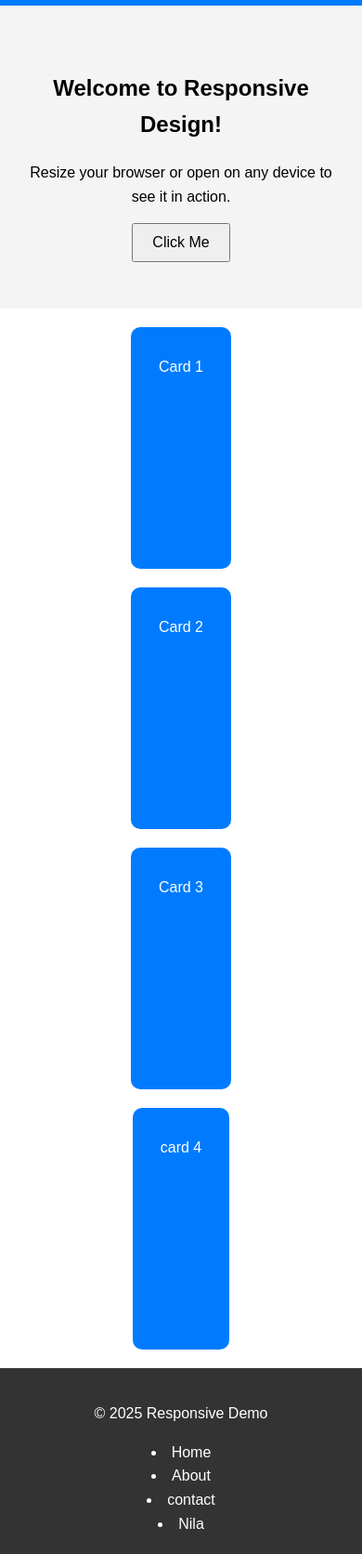
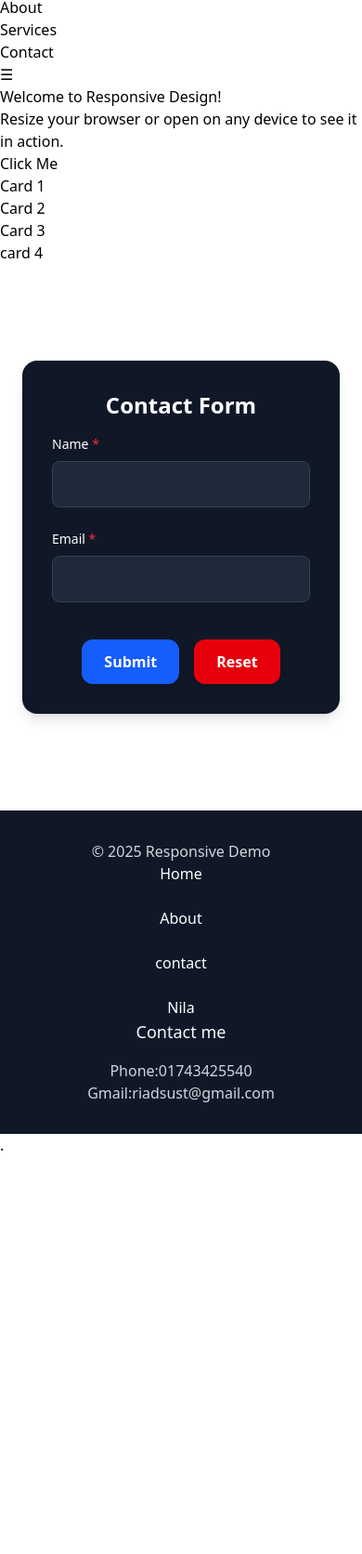
Before and after one commit to Riad928/test2, a plain HTML site: page index.html in a window 390 px wide. Shown: the part 52-1724 px from the top of the page at 93% size. After the commit the page ends 1296 px from the top, so only its background shows below. Drawn offline with nearby package versions, Linux system fonts and the light colour scheme.

Commit message:
change commit

```diff
--- a/index.html
+++ b/index.html
@@ -5,7 +5,7 @@
     <meta charset="UTF-8">
     <meta name="viewport" content="width=device-width, initial-scale=1.0">
     <title>Responsive Demo</title>
-    <link rel="stylesheet" href="style.css">
+    <script src="https://cdn.jsdelivr.net/npm/@tailwindcss/browser@4"></script>
 </head>
 
 <body>
@@ -37,21 +37,72 @@
             <div class="card">card 4</div>
         </section>
     </main>
+        <section class="bg-white mt-10 py-16">
+            <div class="max-w-xl mx-auto px-6">
+                <form class="bg-gray-900 text-white p-8 rounded-2xl shadow-lg space-y-6">
 
-    <footer class="footer">
-        <p>&copy; 2025 Responsive Demo</p>
-        <div>
-            <li><a href="#">Home</a></li>
-            <li><a href="#">About</a></li>
-            <li><a href="#">contact</a></li>
-            <li><a href="#">Nila</a></li>
+                    <h2 class="text-2xl font-semibold text-center mb-4">Contact Form</h2>
 
+                    <!-- Name -->
+                    <div class="flex flex-col space-y-2">
+                        <label for="name" class="text-sm font-medium">Name <span class="text-red-500">*</span></label>
+                        <input type="text" id="name"
+                            class="px-4 py-3 rounded-lg bg-gray-800 border border-gray-700 focus:border-blue-500 focus:ring-2 focus:ring-blue-500 outline-none transition"
+                            required>
+                    </div>
 
+                    <!-- Email -->
+                    <div class="flex flex-col space-y-2">
+                        <label for="email" class="text-sm font-medium">Email <span class="text-red-500">*</span></label>
+                        <input type="email" id="email"
+                            class="px-4 py-3 rounded-lg bg-gray-800 border border-gray-700 focus:border-blue-500 focus:ring-2 focus:ring-blue-500 outline-none transition"
+                            required>
+                    </div>
+
+                    <!-- Buttons -->
+                    <div class="flex gap-4 justify-center pt-4">
+                        <button type="submit"
+                            class="bg-blue-600 hover:bg-blue-700 px-6 py-3 rounded-xl text-white font-semibold transition shadow-md">
+                            Submit
+                        </button>
+
+                        <button type="reset"
+                            class="bg-red-600 hover:bg-red-700 px-6 py-3 rounded-xl text-white font-semibold transition shadow-md">
+                            Reset
+                        </button>
+                    </div>
+
+                </form>
+            </div>
+        </section>
+
+    <footer class="bg-gray-900 text-gray-300 mt-10 py-8">
+        <div class="max-w-7xl mx-auto px-6">
+            <div class=" flex flex-col md:flex-row items-center justify-between">
+                 <div class="text-center mx-8">
+                    <p>&copy; 2025 Responsive Demo</p>
+                 </div>
+                <div class="">
+
+                    <ul class="flex flex-col md:flex-row items-center justify-between gap-6">
+                        <li><a href="#" class="hover: text-white">Home</a></li>
+                        <li><a href="#" class="hover: text-white">About</a></li>
+                        <li><a href="#" class="hover: text-white">contact</a></li>
+                        <li><a href="#" class="hover: text-white">Nila</a></li>
+
+                    </ul>
+                 </div>
+                 <div class="text-center mx-8">
+                    <h1 class="font-simibod text-gray-50 text-lg mb-4">Contact me</h1>
+                    <p>Phone:01743425540</p>
+                    <p>Gmail:riadsust@gmail.com</p>
+
+                 </div>
+            </div>
         </div>
+
     </footer>
-
-    <script src="script.js"></script>
+        .
 </body>
 
-
 </html>
--- a/style.css
+++ /dev/null
@@ -1,128 +0,0 @@
-/* Global Styles */
-body {
-  margin: 0;
-  font-family: Arial, sans-serif;
-  line-height: 1.6;
-}
-
-a {
-  text-decoration: none;
-  color: inherit;
-}
-
-/* Header */
-.header {
-  display: flex;
-  justify-content: space-between;
-  align-items: center;
-  padding: 10px 20px;
-  background-color: #007BFF;
-  color: white;
-}
-
-.header h1 {
-  margin: 0;
-  font-size: 1.5rem;
-}
-
-.nav ul {
-  list-style: none;
-  display: flex;
-  margin: 0;
-  padding: 0;
-}
-
-.nav li {
-  margin-left: 20px;
-}
-
-.nav a {
-  color: white;
-  font-weight: bold;
-}
-
-.menu-toggle {
-  display: none;
-  font-size: 1.5rem;
-  background: none;
-  border: none;
-  color: white;
-  cursor: pointer;
-}
-
-/* Hero Section */
-.hero {
-  text-align: center;
-  padding: 50px 20px;
-  background-color: #f4f4f4;
-}
-
-.hero button {
-  padding: 10px 20px;
-  font-size: 1rem;
-  cursor: pointer;
-}
-
-/* Cards Section */
-.cards {
-  display: flex;
-  justify-content: space-around;
-  flex-wrap: wrap;
-  padding: 20px;
-  gap: 20px;
-}
-
-.card {
-  flex: 1 1 200px;
-  background-color: #007BFF;
-  color: white;
-  padding: 30px;
-  text-align: center;
-  border-radius: 10px;
-}
-
-/* Footer */
-.footer {
-  text-align: center;
-  padding: 20px;
-  background-color: #333;
-  color: white;
-}
-
-/* Responsive Styles */
-@media (max-width: 992px) {
-  .cards {
-    flex-direction: row;
-    justify-content: center;
-  }
-}
-
-@media (max-width: 768px) {
-  .nav ul {
-    display: none;
-    flex-direction: column;
-    background-color: #007BFF;
-    position: absolute;
-    top: 60px;
-    right: 0;
-    width: 200px;
-  }
-
-  .nav ul.show {
-    display: flex;
-  }
-
-  .menu-toggle {
-    display: block;
-  }
-
-  .nav li {
-    margin: 10px 0;
-    text-align: center;
-  }
-
-  .cards {
-    flex-direction: column;
-    align-items: center;
-  }
-}
```
